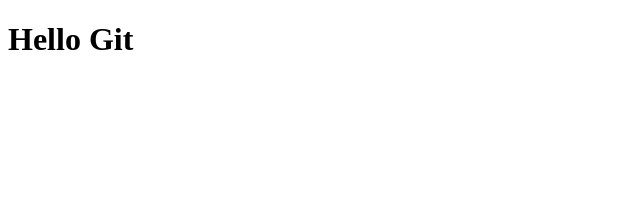
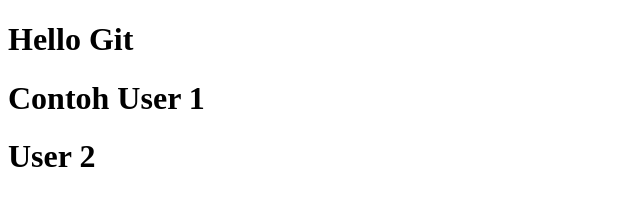
Before and after one commit to fdhlnrzzmn/belajar-git-remote, a plain HTML site: page index.html in a window 1280 px wide. Shown: the whole page, without its empty margins (0-640 px from the left). Drawn offline with Linux system fonts and the light colour scheme.

Commit message:
add user 2 to index.html

```diff
--- a/index.html
+++ b/index.html
@@ -8,5 +8,7 @@
 </head>
 <body>
     <h1>Hello Git</h1>
+    <h1>Contoh User 1</h1>
+    <h1>User 2</h1>
 </body>
 </html>
```
